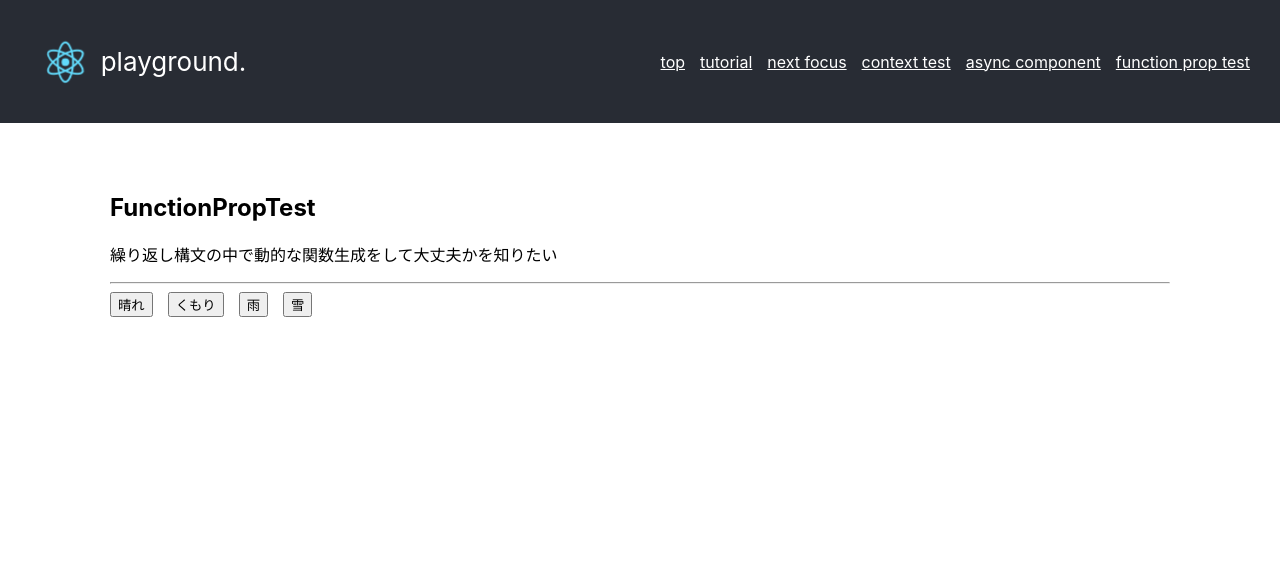
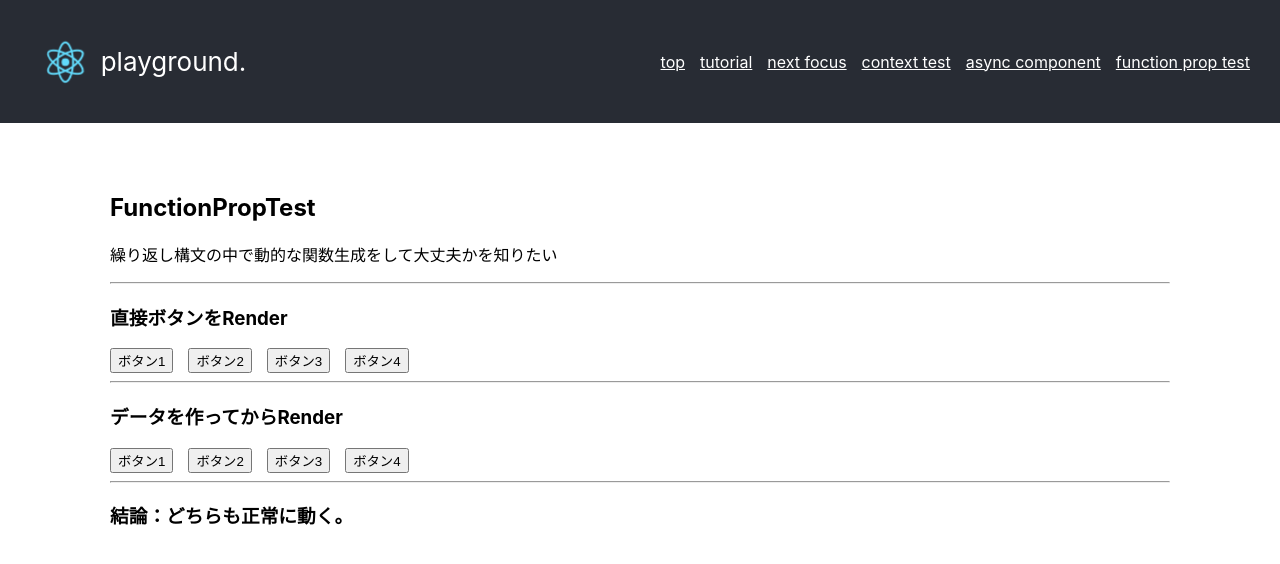
Before and after one commit to neripark/react-typescript-playground, a React app: page /function-prop-test in a window 1280 px wide. Shown: the top 564 px of the page. Built offline with nearby package versions, Linux system fonts and the light colour scheme.

Commit message:
preparels data

```diff
--- a/src/pages/FunctionPropTest.tsx
+++ b/src/pages/FunctionPropTest.tsx
@@ -3,19 +3,42 @@ import { RouteComponentProps } from "react-router-dom";
 
 type PageProps = {} & RouteComponentProps<{}>;
 
-interface Props {
+// _____________________________________
+//
+interface ButtonProps {
   onClick: () => void;
-  children: string;
 }
 
-const Button: React.FC<Props> = props => (
+const Button: React.FC<ButtonProps> = props => (
   <button onClick={props.onClick} style={{ marginRight: "15px" }}>
     {props.children}
   </button>
 );
 
+// _____________________________________
+//
+interface ButtonGroupProps {
+  data: ButtonProps[];
+}
+
+const ButtonGroup: React.FC<ButtonGroupProps> = props => {
+  return (
+    <>
+      {props.data.map((element, index) => (
+        <Button key={index} onClick={element.onClick}>
+          {`ボタン${index + 1}`}
+        </Button>
+      ))}
+    </>
+  );
+};
+
+// _____________________________________
+//
 const generateLogger = (num: number) => {
-  return () => console.log(`押されたのは ${num} 番目のボタンです。`);
+  return (): void => {
+    console.log(`押されたのは ${num} 番目のボタンです。`)
+  };
 };
 
 const data = [
@@ -25,17 +48,29 @@ const data = [
   { id: 4, text: "雪" }
 ];
 
+// __________________ page component ___________________
 const FunctionPropTest: React.FC<PageProps> = () => {
+  const dataForButtonGroup: ButtonProps[] = data.map(element => ({
+    onClick: generateLogger(element.id),
+    children: element.text
+  }));
+
   return (
     <>
       <h2>FunctionPropTest</h2>
       <p>繰り返し構文の中で動的な関数生成をして大丈夫かを知りたい</p>
       <hr />
+      <h3>直接ボタンをRender</h3>
       {data.map((element, index) => (
         <Button key={index} onClick={generateLogger(element.id)}>
-          {element.text}
+          {`ボタン${index + 1}`}
         </Button>
       ))}
+      <hr />
+      <h3>データを作ってからRender</h3>
+      <ButtonGroup data={dataForButtonGroup} />
+      <hr />
+      <h3>結論：どちらも正常に動く。</h3>
     </>
   );
 };
```
